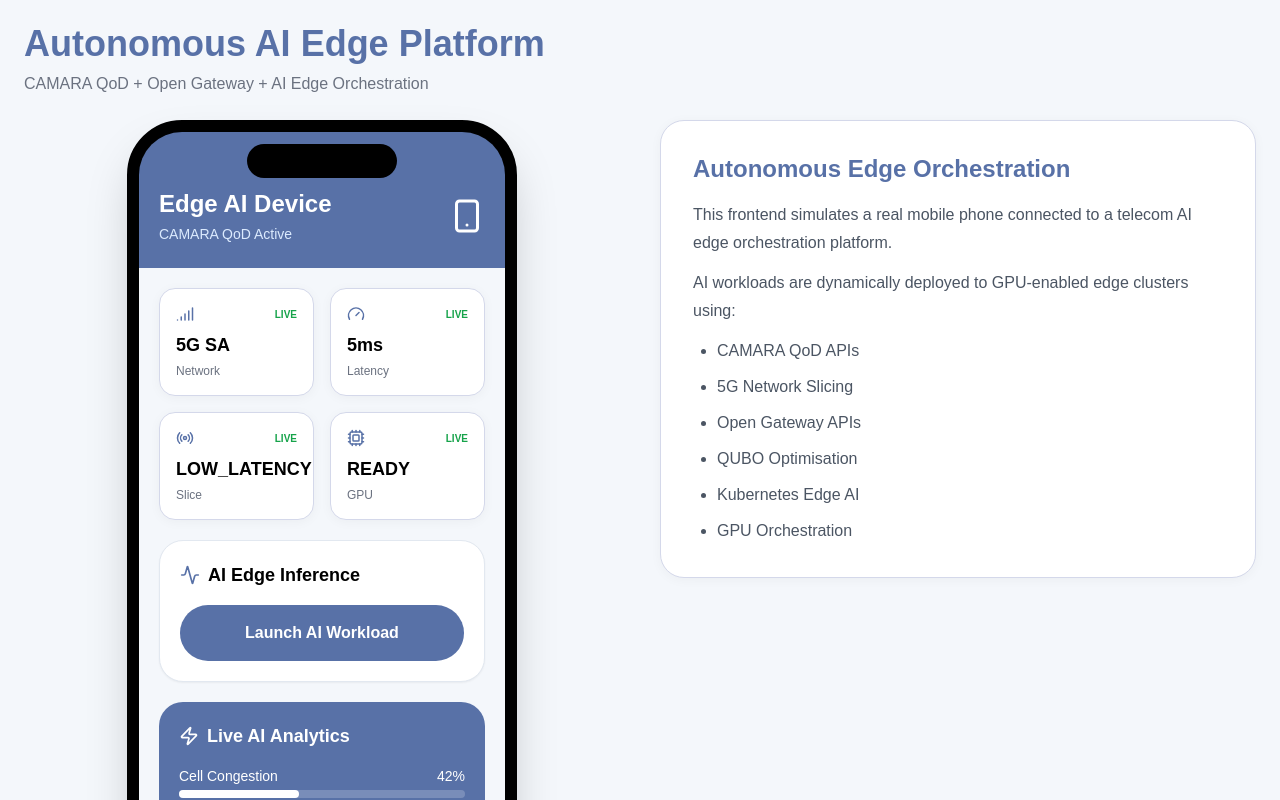
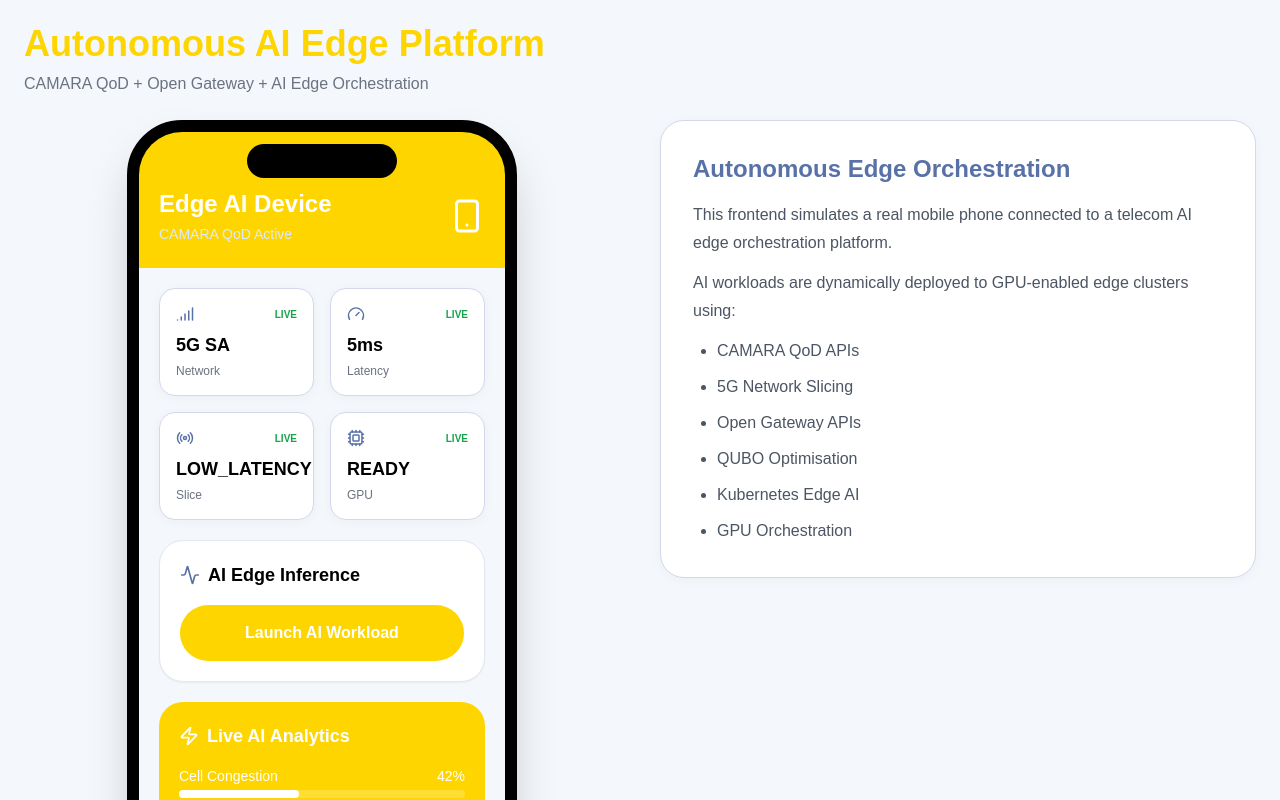
Before and after one commit to vomosev/ega-acg-frontend-component-app, a Next.js app: page /telecom in a window 1280 px wide. Shown: the top 800 px of the page. Built offline with nearby package versions, Linux system fonts and the light colour scheme.

Commit message:
Initial telecom AI edge frontend

```diff
--- a/src/app/globals.css
+++ b/src/app/globals.css
@@ -11,11 +11,11 @@ body {
 }
 
 .bg-clgeodrops {
-  background-color: #5871A7;
+  background-color: #ffd500;
 }
 
 .text-clgeodrops {
-  color: #5871A7;
+  color:  #ffd500;
 }
 
 .geo-card {
@@ -26,7 +26,7 @@ body {
 
 .dark .geo-card {
   background: #111827;
-  border-color: #2E4066;
+  border-color: #ffd500;
 }
 
 .geo-claim-button {
```
